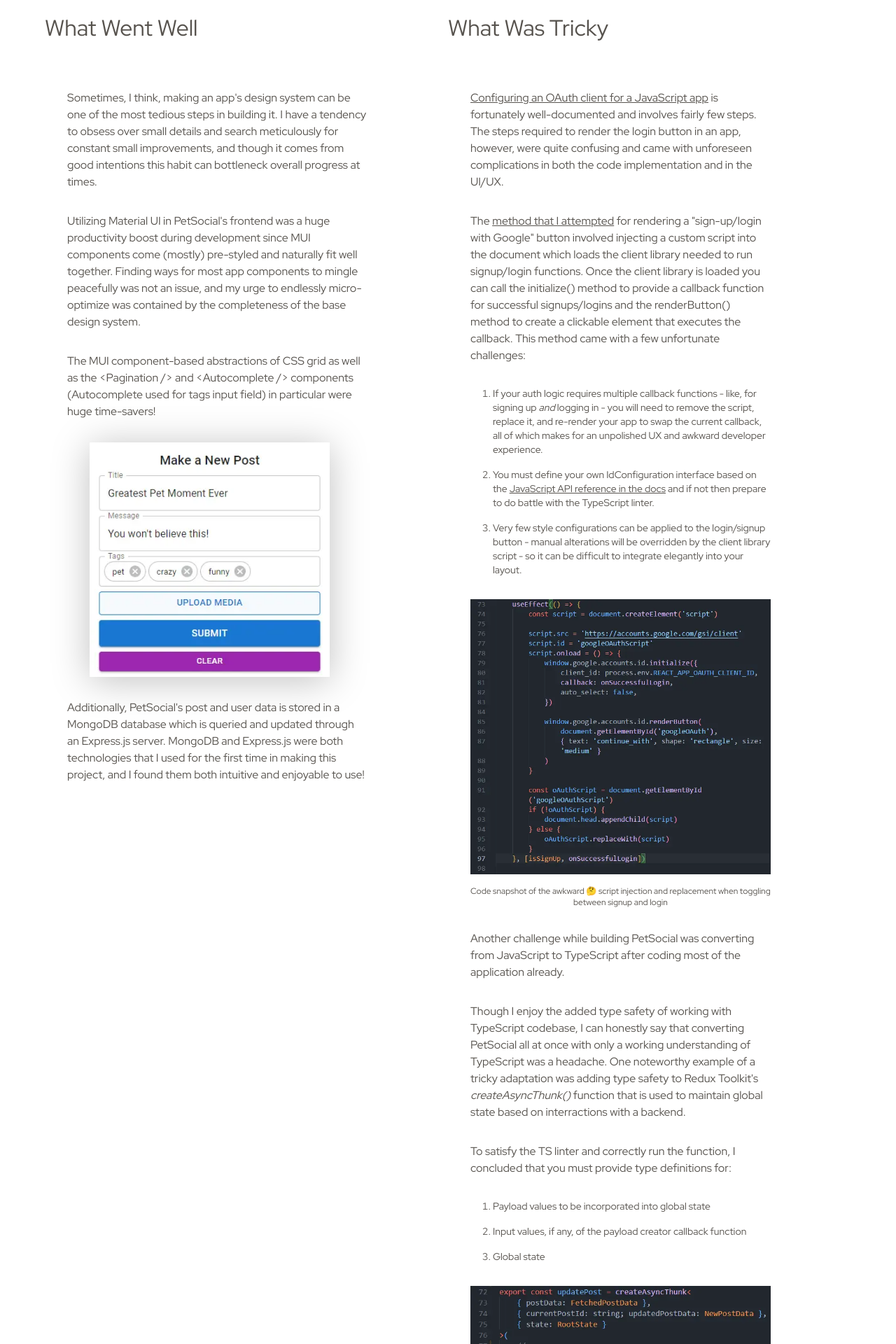
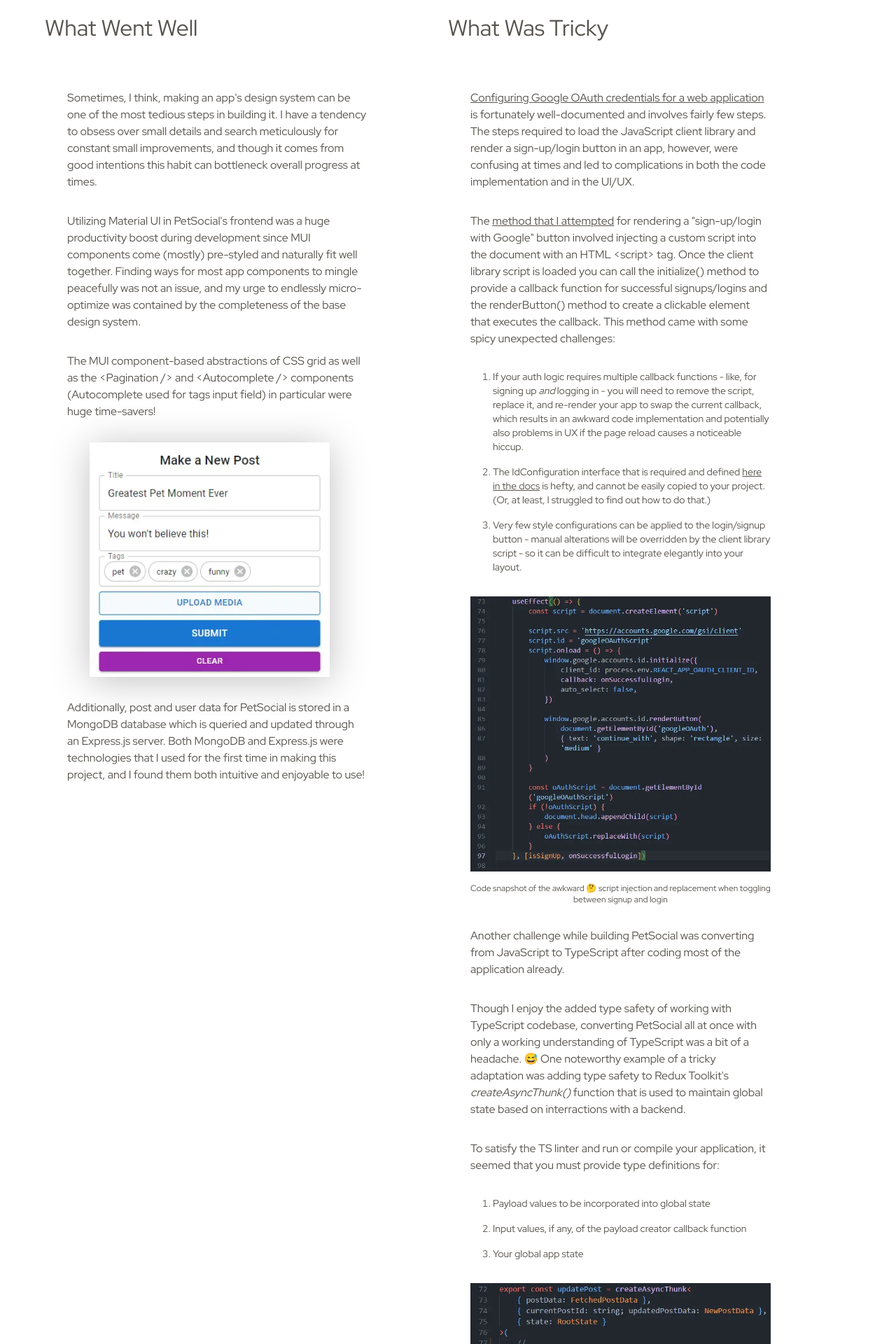
Before and after one commit to julianlk522/portfo, a Next.js app: page /petsocial in a window 1280 px wide. Shown: the part 880-2800 px from the top of the page at 70% size. Built offline with nearby package versions, Linux system fonts and the light colour scheme.

Commit message:
update language/links/markup presentation in project details pages

```diff
--- a/pages/dancing.tsx
+++ b/pages/dancing.tsx
@@ -254,6 +254,8 @@ function DancingButtonDetails({ darkMode }) {
 								<a
 									className='underline'
 									href='https://www.rexegg.com/regex-lookarounds.html'
+									target='_blank'
+									rel='noreferrer'
 								>
 									lookarounds
 								</a>{' '}
@@ -261,6 +263,8 @@ function DancingButtonDetails({ darkMode }) {
 								<a
 									className='underline'
 									href='https://regexone.com/lesson/capturing_groups'
+									target='_blank'
+									rel='noreferrer'
 								>
 									numbered capturing groups
 								</a>{' '}
@@ -274,6 +278,8 @@ function DancingButtonDetails({ darkMode }) {
 								<a
 									className='underline'
 									href='https://regex101.com/'
+									target='_blank'
+									rel='noreferrer'
 								>
 									Regex101.com
 								</a>{' '}
@@ -382,14 +388,16 @@ function DancingButtonDetails({ darkMode }) {
 									</figure>
 								</div>
 								<li>
-									After fighting my way through 26 variable
-									declarations in the main script file for
-									different DOM selectors that would be needed
-									to make the app run properly, I also began
-									to appreciate more how React.js&apos;s
+									After fighting through 26 variable
+									declarations at the beginning of the main
+									script file, used for different DOM
+									selectors that would be needed for various
+									app functionalities, I also began to
+									appreciate more how React.js&apos;s
 									component-based architecture and declarative
 									conditional re-rendering API are a huge
-									productivity boost to JavaScript developers.
+									boost to productivity and project
+									organization for JavaScript developers.
 								</li>
 							</ul>
 						</div>
--- a/pages/petsocial.tsx
+++ b/pages/petsocial.tsx
@@ -85,7 +85,7 @@ function PetSocialDetails({ darkMode }) {
 								these interractions and providing a platform to
 								easily navigate existing pet-related content
 								based on a particular theme, for example
-								&quot;fish.&quot;
+								<i>&quot;fish.&quot;</i>
 							</p>
 						</div>
 						<ul
@@ -210,13 +210,13 @@ function PetSocialDetails({ darkMode }) {
 								/>
 							</div>
 							<p>
-								Additionally, PetSocial&apos;s post and user
-								data is stored in a MongoDB database which is
-								queried and updated through an Express.js
-								server. MongoDB and Express.js were both
-								technologies that I used for the first time in
-								making this project, and I found them both
-								intuitive and enjoyable to use!
+								Additionally, post and user data for PetSocial
+								is stored in a MongoDB database which is queried
+								and updated through an Express.js server. Both
+								MongoDB and Express.js were technologies that I
+								used for the first time in making this project,
+								and I found them both intuitive and enjoyable to
+								use!
 							</p>
 						</div>
 					</section>
@@ -232,35 +232,39 @@ function PetSocialDetails({ darkMode }) {
 								<a
 									className='underline'
 									href='https://developers.google.com/identity/gsi/web/guides/get-google-api-clientid'
+									target='_blank'
+									rel='noreferrer'
 								>
-									Configuring an OAuth client for a JavaScript
-									app
+									Configuring Google OAuth credentials for a
+									web application
 								</a>{' '}
 								is fortunately well-documented and involves
-								fairly few steps. The steps required to render
-								the login button in an app, however, were quite
-								confusing and came with unforeseen complications
-								in both the code implementation and in the
-								UI/UX.
+								fairly few steps. The steps required to load the
+								JavaScript client library and render a
+								sign-up/login button in an app, however, were
+								confusing at times and led to complications in
+								both the code implementation and in the UI/UX.
 							</p>
 							<p>
 								The{' '}
 								<a
 									className='underline'
 									href='https://developers.google.com/identity/gsi/web/guides/client-library'
+									target='_blank'
+									rel='noreferrer'
 								>
 									method that I attempted
 								</a>{' '}
 								for rendering a &quot;sign-up/login with
 								Google&quot; button involved injecting a custom
-								script into the document which loads the client
-								library needed to run signup/login functions.
-								Once the client library is loaded you can call
-								the initialize() method to provide a callback
-								function for successful signups/logins and the
-								renderButton() method to create a clickable
-								element that executes the callback. This method
-								came with a few unfortunate challenges:
+								script into the document with an HTML
+								&lt;script&gt; tag. Once the client library
+								script is loaded you can call the initialize()
+								method to provide a callback function for
+								successful signups/logins and the renderButton()
+								method to create a clickable element that
+								executes the callback. This method came with
+								some spicy unexpected challenges:
 							</p>
 							<ol className='list-decimal space-y-4 pl-8 text-sm'>
 								<li>
@@ -268,21 +272,25 @@ function PetSocialDetails({ darkMode }) {
 									callback functions - like, for signing up{' '}
 									<i>and</i> logging in - you will need to
 									remove the script, replace it, and re-render
-									your app to swap the current callback, all
-									of which makes for an unpolished UX and
-									awkward developer experience.
+									your app to swap the current callback, which
+									results in an awkward code implementation
+									and potentially also problems in UX if the
+									page reload causes a noticeable hiccup.
 								</li>
 								<li>
-									You must define your own IdConfiguration
-									interface based on the{' '}
+									The IdConfiguration interface that is
+									required and defined{' '}
 									<a
 										className='underline'
 										href='https://developers.google.com/identity/gsi/web/reference/js-reference#IdConfiguration'
+										target='_blank'
+										rel='noreferrer'
 									>
-										JavaScript API reference in the docs
+										here in the docs
 									</a>{' '}
-									and if not then prepare to do battle with
-									the TypeScript linter.
+									is hefty, and cannot be easily copied to
+									your project. (Or, at least, I struggled to
+									find out how to do that.)
 								</li>
 								<li>
 									Very few style configurations can be applied
@@ -315,19 +323,19 @@ function PetSocialDetails({ darkMode }) {
 							</p>
 							<p>
 								Though I enjoy the added type safety of working
-								with TypeScript codebase, I can honestly say
-								that converting PetSocial all at once with only
-								a working understanding of TypeScript was a
-								headache. One noteworthy example of a tricky
-								adaptation was adding type safety to Redux
-								Toolkit&apos;s <i>createAsyncThunk()</i>{' '}
-								function that is used to maintain global state
-								based on interractions with a backend.
+								with TypeScript codebase, converting PetSocial
+								all at once with only a working understanding of
+								TypeScript was a bit of a headache. 😅 One
+								noteworthy example of a tricky adaptation was
+								adding type safety to Redux Toolkit&apos;s{' '}
+								<i>createAsyncThunk()</i> function that is used
+								to maintain global state based on interractions
+								with a backend.
 							</p>
 							<p>
-								To satisfy the TS linter and correctly run the
-								function, I concluded that you must provide type
-								definitions for:{' '}
+								To satisfy the TS linter and run or compile your
+								application, it seemed that you must provide
+								type definitions for:{' '}
 							</p>
 							<ol className='list-decimal space-y-4 pl-8 text-sm'>
 								<li>
@@ -338,7 +346,7 @@ function PetSocialDetails({ darkMode }) {
 									Input values, if any, of the payload creator
 									callback function
 								</li>
-								<li>Global state</li>
+								<li>Your global app state</li>
 							</ol>
 							<div
 								id='thunkTypingImgWrapper'
@@ -350,19 +358,13 @@ function PetSocialDetails({ darkMode }) {
 								/>
 							</div>
 							<p>
-								I concluded this only after much experimentation
-								since the{' '}
-								<a
-									className='underline'
-									href='https://redux-toolkit.js.org/api/createAsyncThunk'
-								>
-									Redux Toolkit documentation
-								</a>{' '}
-								is, I think, not very explicit about correct
-								typing of <i>createAsyncThunk()</i>. This
-								experience served as great practice however in
-								dealing with functions that work with generic
-								types.
+								Arriving at that conclusion, however, took a
+								solid chunk of time experimenting and trying to
+								wrap my head around generic function types,
+								though it has also helped me to better
+								understand them while working with TypeScript
+								codebases since beginning the TS conversion of
+								PetSocial.
 							</p>
 						</div>
 					</section>
@@ -401,19 +403,21 @@ function PetSocialDetails({ darkMode }) {
 					</h2>
 					<div className='mt-16 flex flex-col space-y-8 px-8 md:pr-0'>
 						<p>
-							A <i>significant</i> amount of time is often spent
-							loading while PetSocial re-queries it&apos;s backend
-							between routes and after small user changes like
-							submitting a comment, which takes away greatly from
-							the overall UX. Moving forward, to circumvent this
-							unneeded wait time wherever possible, any full stack
-							app I make will incorporate{' '}
+							A significant amount of time is often spent loading
+							while PetSocial re-queries its backend between
+							routes and after small user changes like submitting
+							a comment, which can feel sluggish and take away
+							from the overall UX. Moving forward, to circumvent
+							this unneeded wait time wherever possible, I will
+							incorporate{' '}
 							<strong>caching mechanisms for global state</strong>{' '}
 							and <strong>optimistic mutations</strong> such as
 							those provided by{' '}
 							<a
 								className='underline'
 								href='https://redux-toolkit.js.org/rtk-query/overview'
+								target='_blank'
+								rel='noreferrer'
 							>
 								RTK Query
 							</a>{' '}
@@ -421,10 +425,13 @@ function PetSocialDetails({ darkMode }) {
 							<a
 								className='underline'
 								href='https://tanstack.com/query/v4/docs/overview'
+								target='_blank'
+								rel='noreferrer'
 							>
 								React Query
-							</a>
-							.
+							</a>{' '}
+							into full-stack projects to maximize the fluidity of
+							the user experience.
 						</p>
 						<figure
 							id='loadingImgWrapper'
```
Also changed, not shown: pages/chatstation.tsx (+24 -18 lines), pages/typing.tsx (+41 -24 lines).
